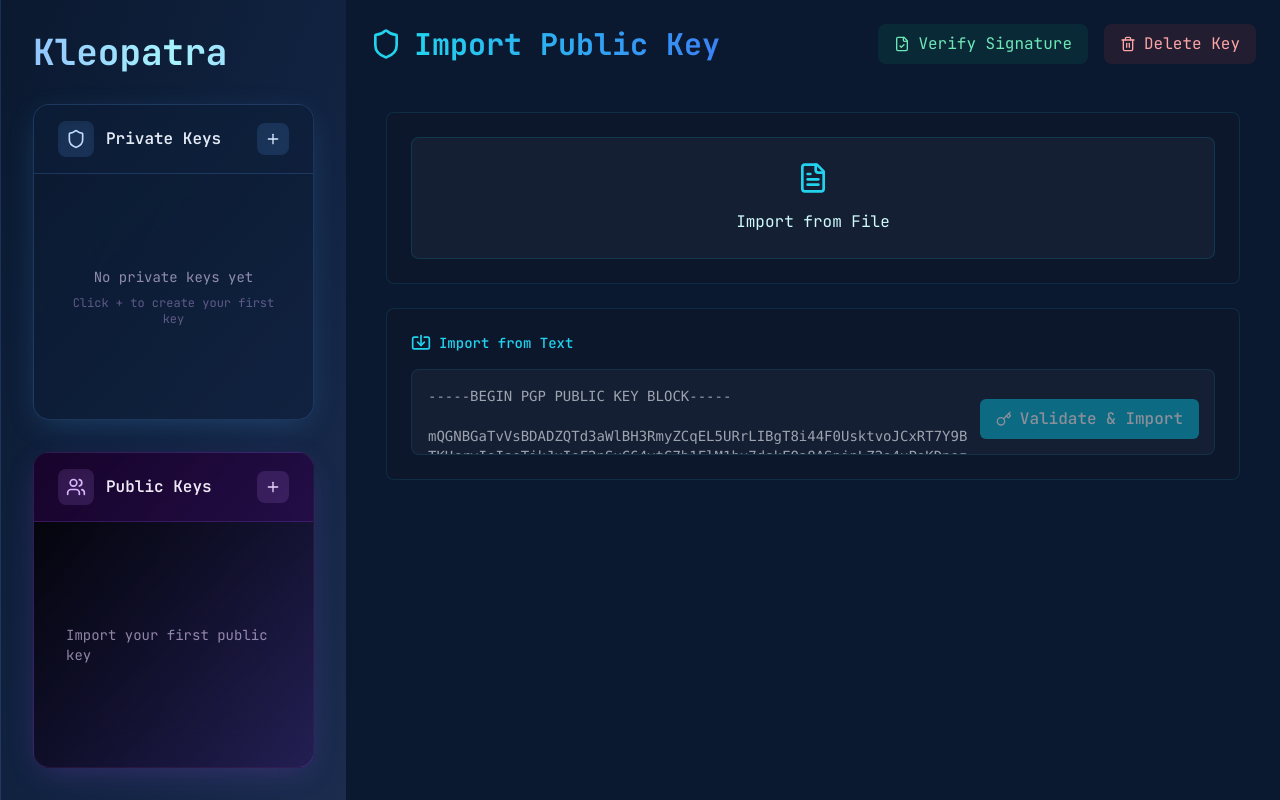
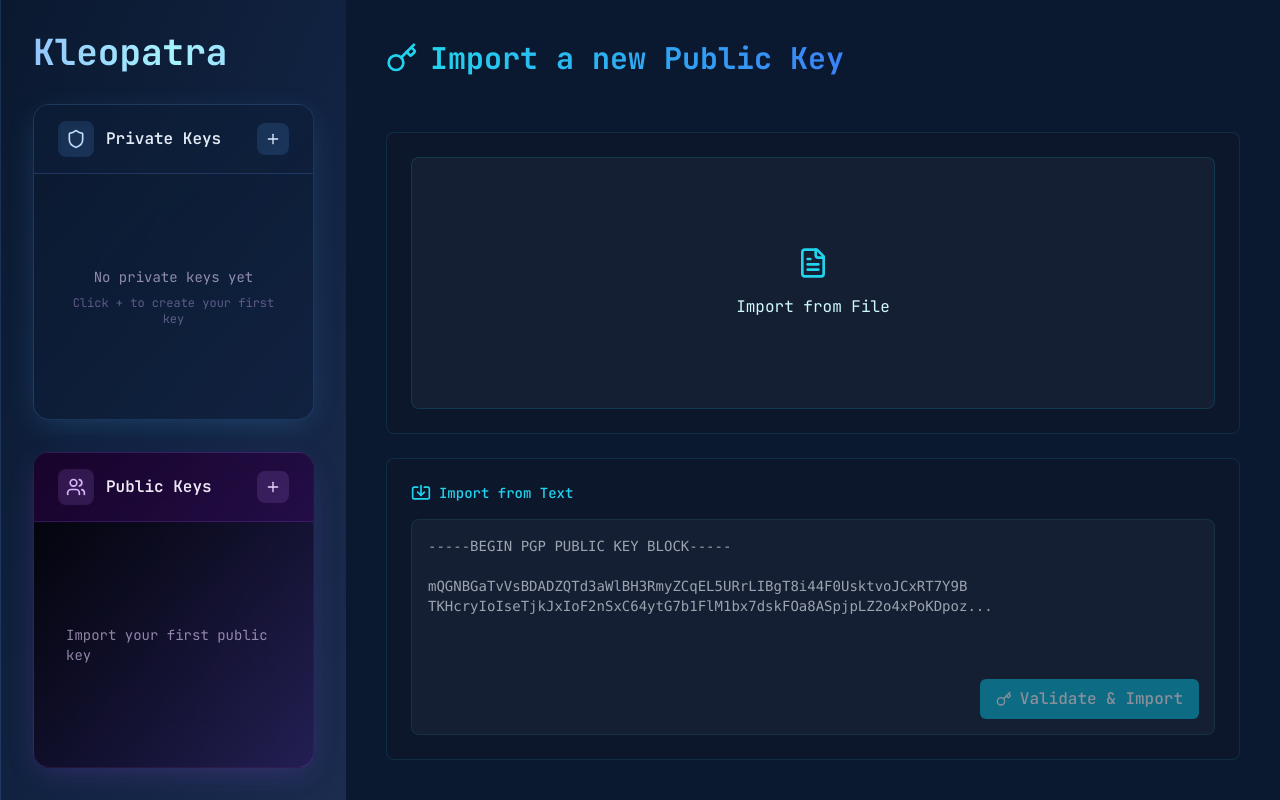
Before and after one commit to CyberClarence/kleopatara, a Next.js app: page /import-public-key in a window 1280 px wide. Built offline with nearby package versions, Linux system fonts and the light colour scheme.

Commit message:
improved privacy using random uuid for private key ids

```diff
--- a/app/(myapp)/MySideBar.tsx
+++ b/app/(myapp)/MySideBar.tsx
@@ -2,15 +2,17 @@
 
 import { useKeyStore } from "@/feature/keystore";
 import Link from "next/link";
-import { useEffect } from "react";
-import { KeyRound, Users, Plus, Shield } from "lucide-react";
+import { useEffect, useState } from "react";
+import { KeyRound, Users, Plus, Shield, Loader2 } from "lucide-react";
 
 export const MySideBar = () => {
+  const [isLoading, setIsLoading] = useState(true);
   const myPrivateKeys = useKeyStore((s) => s.myPrivateKeys);
   const myFriendPublicKeys = useKeyStore((s) => s.myPublicKeys);
 
   useEffect(() => {
     useKeyStore.persist.rehydrate();
+    setIsLoading(false);
   }, []);
 
   return (
@@ -38,7 +40,11 @@
           </Link>
         </div>
 
-        {myPrivateKeys.length ? (
+        {isLoading ? (
+          <div className="h-full flex items-center justify-center p-8">
+            <Loader2 className="w-8 h-8 animate-spin text-blue-400" />
+          </div>
+        ) : myPrivateKeys.length ? (
           <div className="flex flex-col p-3 space-y-1">
             {myPrivateKeys.map((key, i) => (
               <Link
@@ -78,7 +84,11 @@
           </Link>
         </div>
 
-        {myFriendPublicKeys.length ? (
+        {isLoading ? (
+          <div className="h-full flex items-center justify-center p-8">
+            <Loader2 className="w-8 h-8 animate-spin text-purple-400" />
+          </div>
+        ) : myFriendPublicKeys.length ? (
           <div className="flex flex-col p-3 space-y-1">
             {myFriendPublicKeys.map((key, i) => (
               <Link
--- a/app/(myapp)/create-private-key/page.tsx
+++ b/app/(myapp)/create-private-key/page.tsx
@@ -33,9 +33,11 @@
         return;
       }
 
-      await importNewPrivateKeyToMyStore(keyName, keyString);
-      router.push(`/private/${keyName}`);
+      const newKey = await importNewPrivateKeyToMyStore(keyName, keyString);
+      console.warn({ newKey });
+      router.push(`/private/${newKey.id}`);
     } catch (err) {
+      console.error(err);
       setError("Invalid private key format. Please check and try again.");
     } finally {
       setIsLoading(false);
@@ -77,14 +79,14 @@
         }
         validateImportHandler={handleKeyImport}
         generateRandomKeyHandler={generateRandomKeyHandler}
-        generateRandomKeyLabel="Generate New Secure Key"
+        generateRandomKeyLabel="Generate New Private Key"
       />
 
       {isLoading && (
         <div className="fixed inset-0 bg-black/50 backdrop-blur-sm flex items-center justify-center">
           <div className="bg-slate-900 p-6 rounded-lg border border-cyan-800/30">
             <LoadingSpinner className="w-8 h-8 text-cyan-400" />
-            <p className="mt-2 text-cyan-300">Processing your secure key...</p>
+            <p className="mt-2 text-cyan-300">Processing your private key...</p>
           </div>
         </div>
       )}
--- a/app/(myapp)/import-public-key/page.tsx
+++ b/app/(myapp)/import-public-key/page.tsx
@@ -1,6 +1,6 @@
 "use client";
 import * as openpgp from "openpgp";
-import { Shield, Key, AlertCircle, FileCheck, Trash2 } from "lucide-react";
+import { Key, AlertCircle, FileCheck, Trash2 } from "lucide-react";
 import { useState } from "react";
 import { useKeyStore } from "@/feature/keystore";
 import { useRouter } from "next/navigation";
@@ -34,8 +34,9 @@
         return;
       }
 
-      await importPublicKeyToMyStore(keyName, keyString);
-      router.push(`/public/${keyName}`);
+      const newKey = await importPublicKeyToMyStore(keyName, keyString);
+      console.warn({ newKey });
+      router.push(`/public/${newKey.id}`);
     } catch (err) {
       setError("Invalid public key format. Please check and try again.");
     } finally {
@@ -53,35 +54,16 @@
 
   return (
     <div className="w-full h-full p-6 bg-[#0A192F] text-cyan-50">
-      <div className="max-w-6xl mx-auto space-y-8">
-        <div className="flex justify-between items-center">
-          <header className="flex items-center space-x-3">
-            <Shield className="w-8 h-8 text-cyan-400" />
-            <h1 className="text-3xl font-bold bg-gradient-to-r from-cyan-400 to-blue-500 bg-clip-text text-transparent">
-              Import Public Key
-            </h1>
-          </header>
-
-          <div className="flex gap-4">
-            <button
-              onClick={handleVerifySignature}
-              className="flex items-center gap-2 px-4 py-2 rounded-lg bg-emerald-500/10 hover:bg-emerald-500/20 text-emerald-300 transition-all"
-            >
-              <FileCheck className="w-4 h-4" />
-              Verify Signature
-            </button>
-            <button
-              onClick={handleDeleteKey}
-              className="flex items-center gap-2 px-4 py-2 rounded-lg bg-red-500/10 hover:bg-red-500/20 text-red-300 transition-all"
-            >
-              <Trash2 className="w-4 h-4" />
-              Delete Key
-            </button>
-          </div>
-        </div>
-
+      <div className="max-w-6xl mx-auto space-y-8 h-full overflow-auto">
         <KeyImporter
-          heading={null}
+          heading={
+            <header className="flex items-center space-x-3 mb-8">
+              <Key className="w-8 h-8 text-cyan-400" />
+              <h1 className="text-3xl font-bold bg-gradient-to-r from-cyan-400 to-blue-500 bg-clip-text text-transparent">
+                Import a new Public Key
+              </h1>
+            </header>
+          }
           textareaPlaceholder={TEXTAREA_EXPLAINATORY_TEXT}
           validateImportButtonLabel={
             <span className="flex items-center gap-2">
--- a/components/KeyImporter.tsx
+++ b/components/KeyImporter.tsx
@@ -123,7 +123,9 @@
         <div className="fixed inset-0 bg-slate-900/80 backdrop-blur-sm flex items-center justify-center z-50">
           <div className="bg-slate-800 border border-cyan-800/30 rounded-lg p-6 flex flex-col items-center space-y-4">
             <LoadingSpinner className="w-8 h-8 text-cyan-400" />
-            <p className="text-cyan-100">Processing your secure key...</p>
+            <p className="text-cyan-100">
+              Please wait while we are processing your key...
+            </p>
           </div>
         </div>
       )}
--- a/feature/keystore.ts
+++ b/feature/keystore.ts
@@ -26,11 +26,8 @@
 };
 
 type KeyStoreActions = {
-  importPublicKey: (keyname: string, armoredKeyString: string) => Promise<void>;
-  importPrivateKey: (
-    keyname: string,
-    armoredKeyString: string
-  ) => Promise<void>;
+  importPublicKey: (keyname: string, armoredKeyString: string) => Promise<SerialisablePublicKey>;
+  importPrivateKey: (keyname: string, armoredKeyString: string) => Promise<SerialisablePrivateKey>;
   getPrivateKeyFromMyPrivateKeys: (name: string) => Promise<string>;
   getPublicKeyFromMyPrivateKeys: (name: string) => Promise<string>;
   getPublicKeyFromMyPublicKeys: (name: string) => Promise<string>;
@@ -51,7 +48,7 @@
       });
 
     const myNewPrivateKey: SerialisablePrivateKey = {
-      id: randomUUID(),
+      id: crypto.randomUUID(),
       keyname: name || "unamed",
       key: privateKey,
     };
@@ -68,12 +65,13 @@
     if (alreadyExist) throw new Error("this key id is already used");
 
     const newKey: SerialisablePublicKey = {
-      id: randomUUID(),
+      id: crypto.randomUUID(),
       keyname: keyname || "unamed",
       key: amoredPublicKeyString,
     };
 
     set({ myPublicKeys: [...myPublicKeys, newKey] });
+    return newKey;
   },
   importPrivateKey: async (keyname, amoredPublicKeyString) => {
     const key = await openpgp.readKey({ armoredKey: amoredPublicKeyString });
@@ -83,12 +81,14 @@
 
     if (alreadyExist) throw new Error("this key id is already used");
 
-    const newKey: SerialisablePublicKey = {
-      id: keyname,
+    const newKey: SerialisablePrivateKey = {
+      id: crypto.randomUUID(),
+      keyname: keyname || "unamed",
       key: amoredPublicKeyString,
     };
 
     set({ myPrivateKeys: [...myPrivateKeys, newKey] });
+    return newKey;
   },
   getPrivateKeyFromMyPrivateKeys: async (keyid) => {
     const { myPrivateKeys } = get();
```
